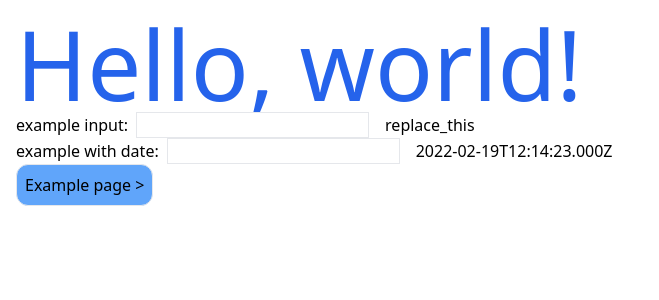
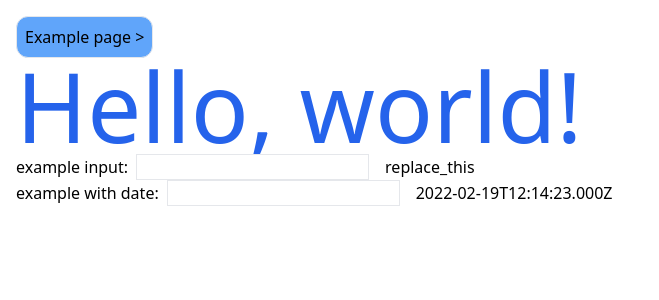
Before and after one commit to cav2008/starter-kit-client, a React app: page / in a window 1280 px wide. Shown: the top 300 px of the page, without its empty margins (0-659 px from the left). Built offline with nearby package versions, Linux system fonts and the light colour scheme; no server answers.

Commit message:
rearrange home

```diff
--- a/src/components/pages/Home/Home.tsx
+++ b/src/components/pages/Home/Home.tsx
@@ -22,6 +22,11 @@ const Home = () => {
 
   return (
     <div className="p-4">
+      <div>
+        <Link className="bg-blue-400 border rounded-xl pointer p-2 inline-block" to="/example">
+          Example page &gt;
+        </Link>
+      </div>
       <h1 className="text-8xl text-blue-600">Hello, world!</h1>
       <form>
         <label className="mr-4" htmlFor="example">
@@ -41,11 +46,6 @@ const Home = () => {
         </label>
         <span data-testid="example-with-date-result">{exampleWithDate.createdAt}</span>
       </form>
-      <div>
-        <Link className="bg-blue-400 border rounded-xl pointer p-2 inline-block" to="/example">
-          Example page &gt;
-        </Link>
-      </div>
       {isLoading ? (
         <>Loading...</>
       ) : (
```
